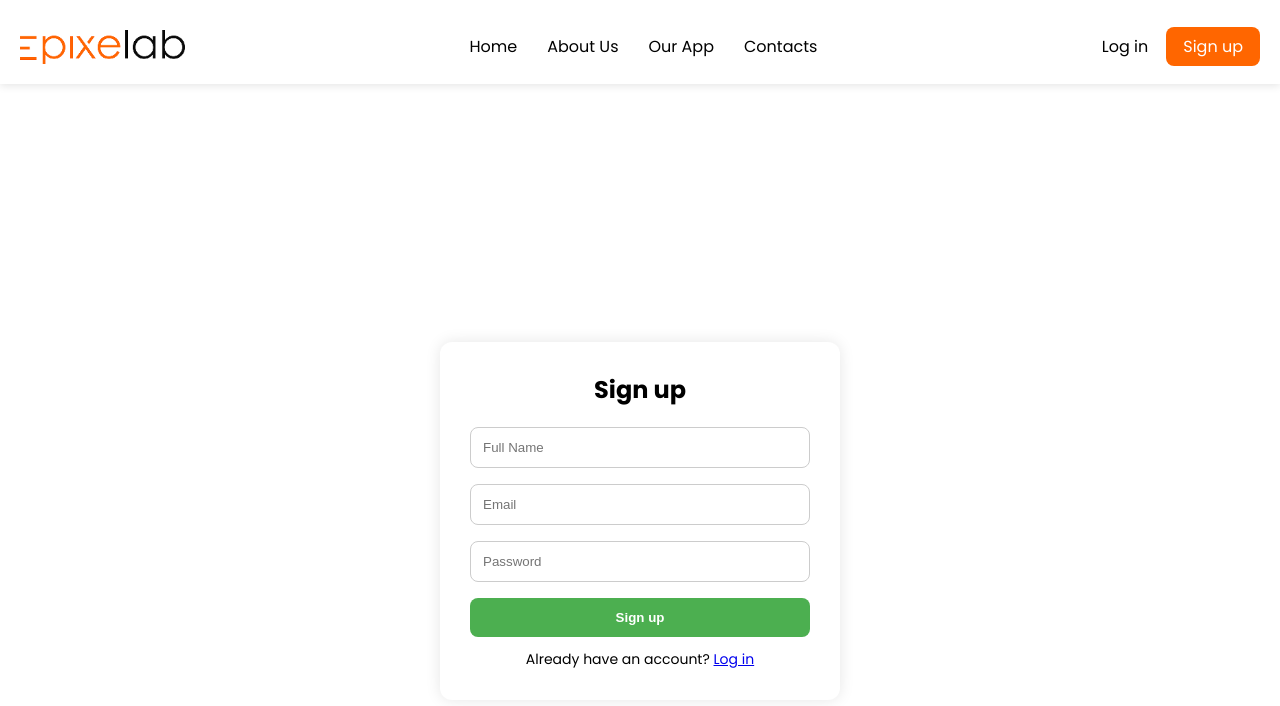
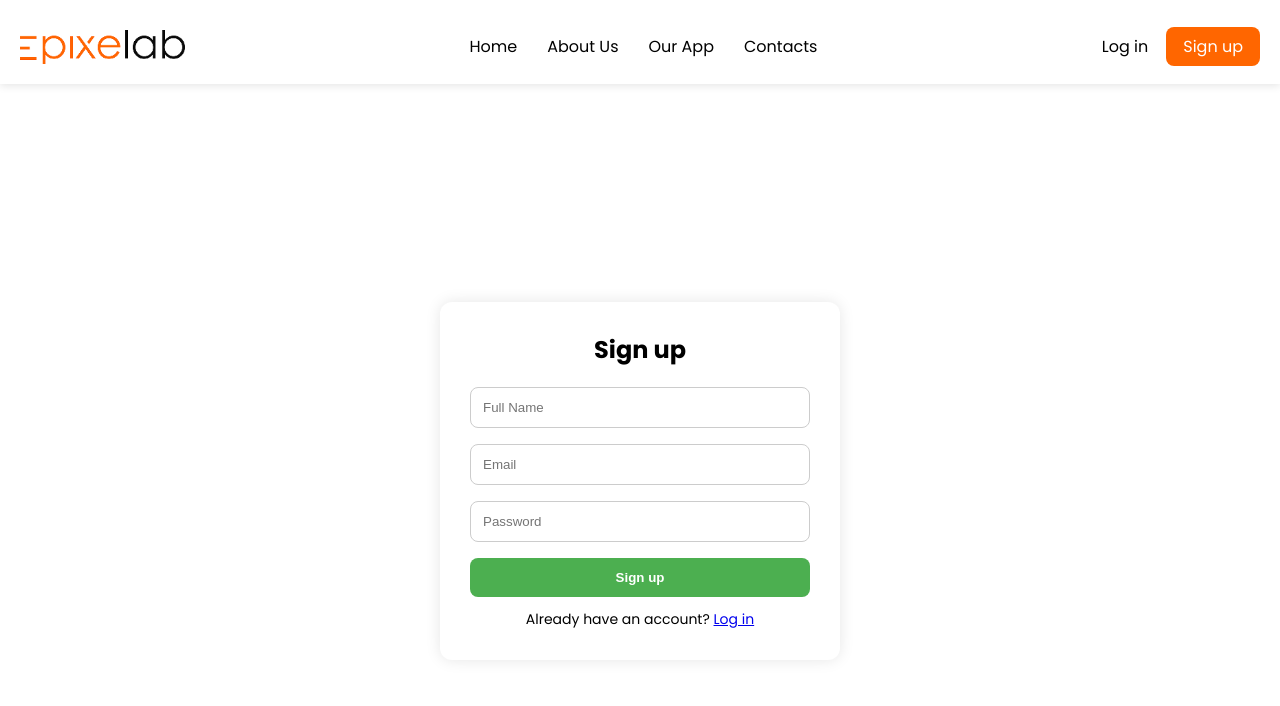
Before and after one commit to Davronbek077/Landing-page, a React (Vite) app: page /sign in a window 1280 px wide. Shown: the top 706 px of the page. Built offline with nearby package versions, Linux system fonts and the light colour scheme; some icons are missing.

Commit message:
the page design has been updated

```diff
--- a/src/components/pages/login/Login.css
+++ b/src/components/pages/login/Login.css
@@ -40,7 +40,7 @@
     display: flex;
     justify-content: center;
     align-items: flex-end;
-    height: 90vh;
+    height: 85vh;
     background-color: white;
   }
 
--- a/src/components/pages/signup/Signup.css
+++ b/src/components/pages/signup/Signup.css
@@ -42,6 +42,6 @@
     display: flex;
     justify-content: center;
     align-items: flex-end;
-    height: 100vh;
+    height: 95vh;
     background-color: white;
   }
```
